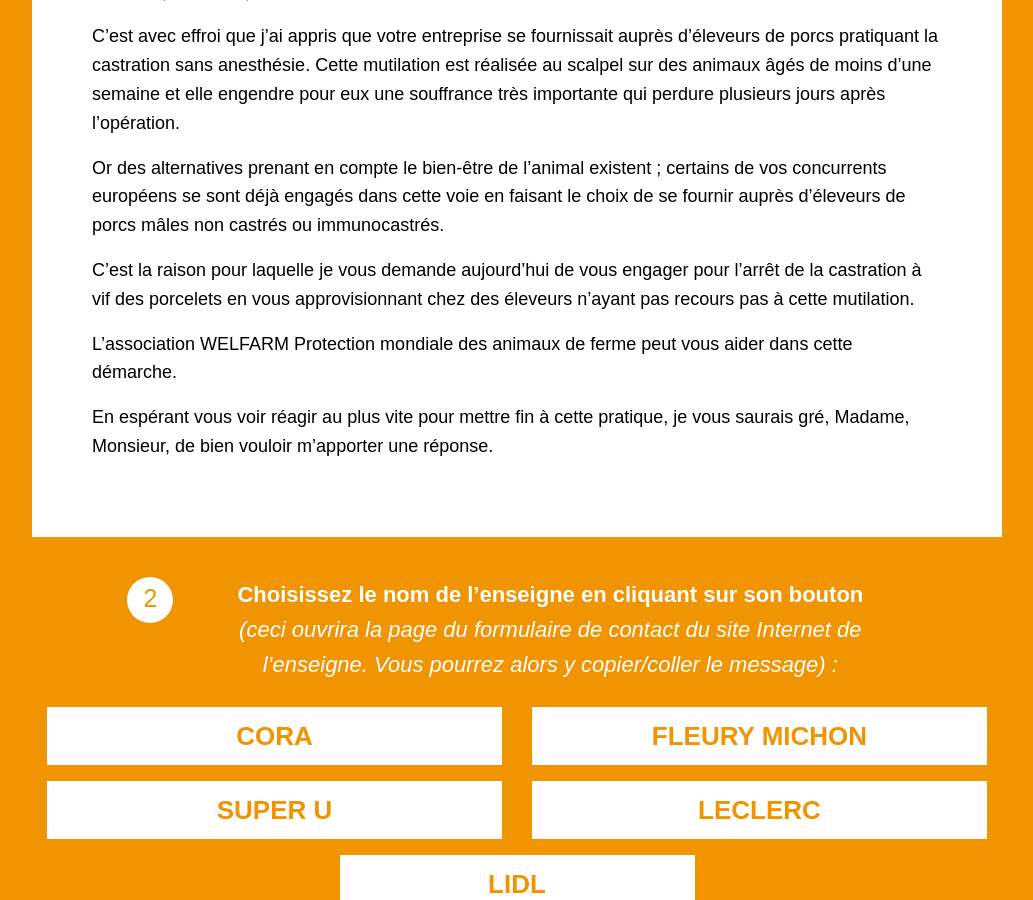
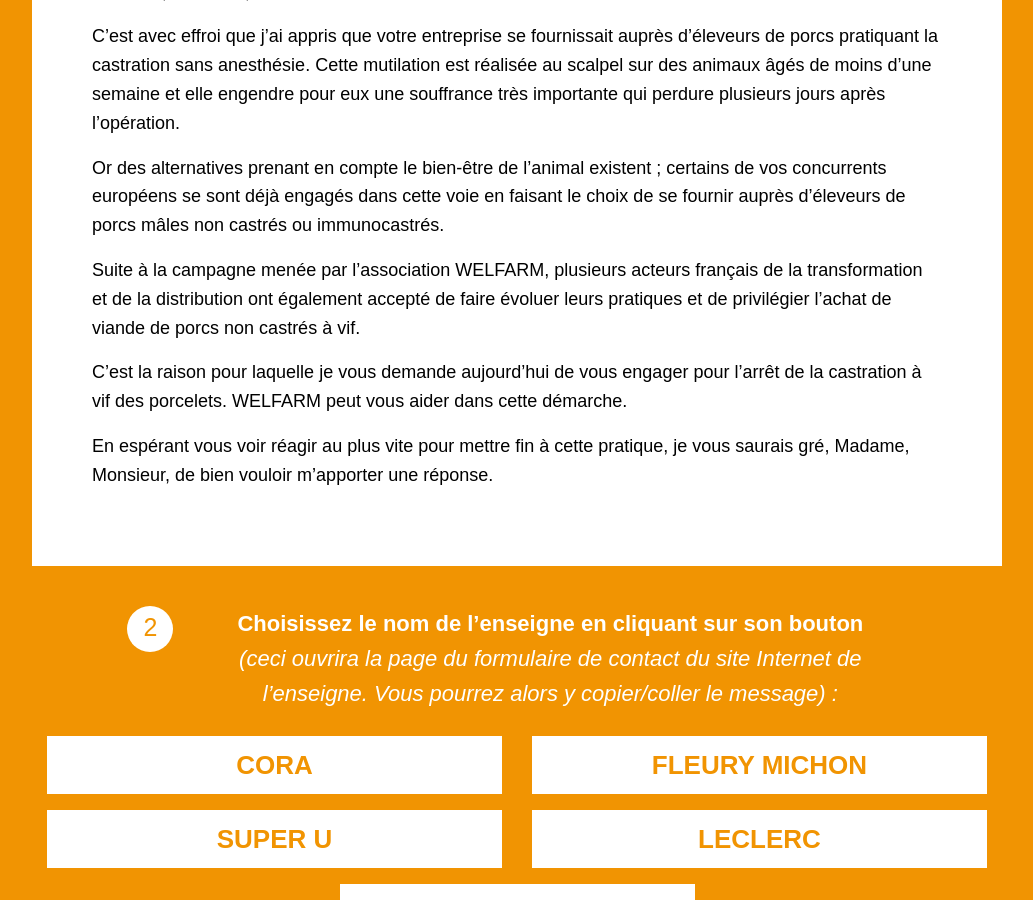
Before and after one commit to adfinitas-app/welfarm-petition, a Jekyll site: the page built from index.html, in a window 1280 px wide and 900 px high, scrolled down 4650 px. Shown: the whole window, without its empty margins (123-1156 px from the left). Built offline with Jekyll 4.4.1, drawn with Linux system fonts in a browser that asks for light colours; comment, search, counter and statistics services are not loaded.

Commit message:
Updated '/_includes/professionels.html' via CloudCannon

```diff
--- a/_includes/professionels.html
+++ b/_includes/professionels.html
@@ -54,8 +54,8 @@
 	  <p>Madame, Monsieur,</p>
 	  <p>C’est avec effroi que j’ai appris que votre entreprise se fournissait auprès d’éleveurs de porcs pratiquant la castration sans anesthésie. Cette mutilation est réalisée au scalpel sur des animaux âgés de moins d’une semaine et elle engendre pour eux une souffrance très importante qui perdure plusieurs jours après l’opération.</p>
 	  <p>Or des alternatives prenant en compte le bien-être de l’animal existent ; certains de vos concurrents européens se sont déjà engagés dans cette voie en faisant le choix de se fournir auprès d’éleveurs de porcs mâles non castrés ou immunocastrés.</p>
-	  <p>C’est la raison pour laquelle je vous demande aujourd’hui de vous engager pour l’arrêt de la castration à vif des porcelets en vous approvisionnant chez des éleveurs n’ayant pas recours pas à cette mutilation.</p>
-	  <p>L’association WELFARM Protection mondiale des animaux de ferme peut vous aider dans cette démarche.</p>
+	  <p>Suite à la campagne menée par l’association WELFARM, plusieurs acteurs français de la transformation et de la distribution ont également accepté de faire évoluer leurs pratiques et de privilégier l’achat de viande de porcs non castrés à vif.</p>
+	  <p>C’est la raison pour laquelle je vous demande aujourd’hui de vous engager pour l’arrêt de la castration à vif des porcelets. WELFARM peut vous aider dans cette démarche.</p>
 	  <p>En espérant vous voir réagir au plus vite pour mettre fin à cette pratique, je vous saurais gré, Madame, Monsieur, de bien vouloir m’apporter une réponse.</p>
 	</div>
       </div>
@@ -78,7 +78,7 @@
     <div class="row">
       <div class="large-10 columns large-centered">
 	<div class="medium-6 columns">
-	  <a class="button marque" target="_blank" href="http://www.cora.fr/arcueil/sinformer/formulaire-de-contact.html">Cora</a>
+	  <a class="button marque" target="_blank" href="http://cora-france.fr/cora-france/contact.html">Cora</a>
 	</div>
 	<div class="medium-6 columns">
 	  <a class="button marque" target="_blank" href="http://www.fleurymichon.fr/fleury-michon-et-vous/espace-consommateur">Fleury Michon</a>
```
